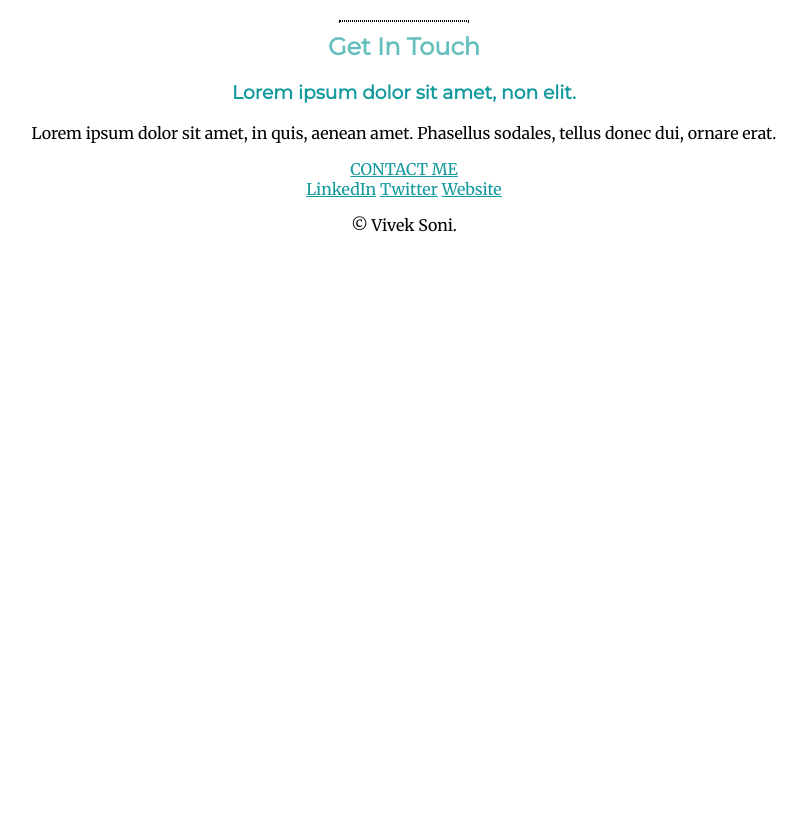
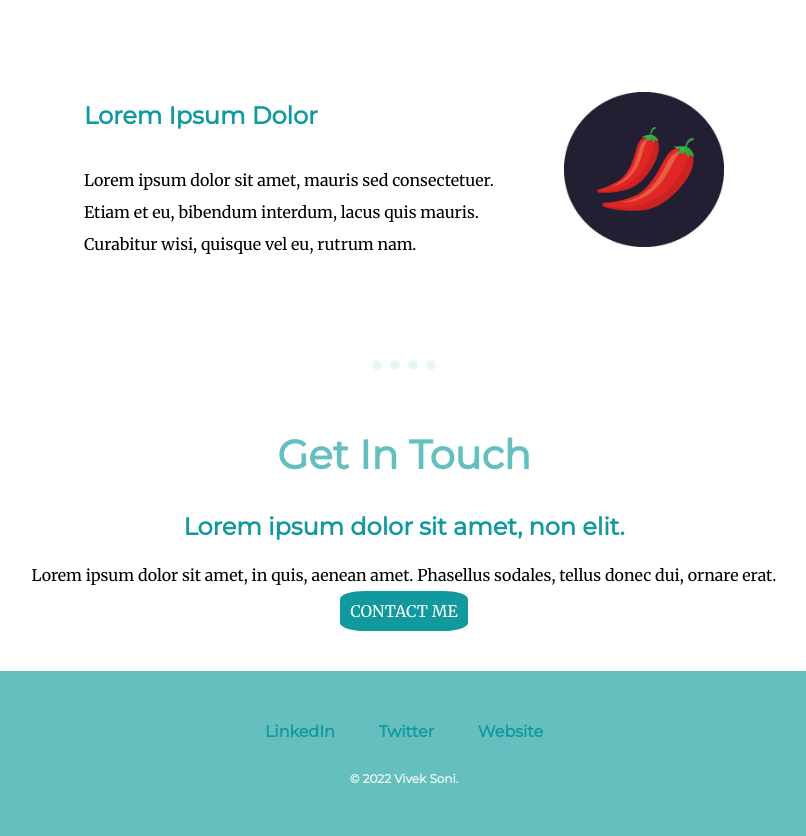
Before and after one commit to viveksooni/Web-Devlopment, a plain HTML site: page CSS-My Site/index.html in a window 1280 px wide. Shown: the part 1706-2542 px from the top of the page, without its empty margins (236-1042 px from the left). Before the commit the page ends 1957 px from the top, so only its background shows below. Drawn offline with Linux system fonts and the light colour scheme.

Commit message:
more css added

```diff
--- a/CSS-My Site/css/styles.css
+++ b/CSS-My Site/css/styles.css
@@ -23,11 +23,13 @@
     font-family: 'Montserrat',sans-serif;
     color: #66BFBF;
     margin-top: 10px;
+    font-size:40px;
 }
 
 h3{
     font-family: 'Montserrat',sans-serif;
     color: #11999E;
+    font-size:1.5rem;
 }
 
 a{
@@ -66,8 +68,16 @@
     margin-right: 30px;
 }
 .dp{
-    width:15%;
+    width:25%;
     margin: 30px auto 0 auto;
+
+}
+
+.profile{
+
+    width: 50%;
+    margin: 50px auto 100px auto;
+    line-height: 2;
 }
 
 .skill-row{
@@ -80,7 +90,46 @@
 
 hr{
 
-    border-style:dotted;
-    border: solid 0 0 0 0;
-    width: 10%;
+    border-style:none;
+    height :10px;
+    margin-top:50px;
+    margin-bottom: 50px;
+    border-top: dotted ;
+    border-width: 10px;
+    border-color: #EAF6F6;
+    width: 5%;
 }
+.bottom-container{
+    background-color: #66BFBF;
+    padding: 50px;
+    margin-top: 50px;
+}
+
+.footer-link{
+    margin:20px;
+    font-family: 'Montserrat',sans-serif;
+    color:#11999E;
+    font-weight: bold;
+    text-decoration: none;
+}
+
+.copyright{
+    font-family: 'Montserrat',sans-serif;
+    margin: 30px;
+    color:#EAF6F6;
+    font-weight: bold;
+    font-size:12px;
+    margin-bottom: 0px;
+
+}
+
+.btn{
+
+    background-color:#11999E;
+    border-radius: 20%;
+    color: white;
+    text-decoration: none;
+    padding: 10px;
+    margin-top: 30px;
+
+}
--- a/CSS-My Site/index.html
+++ b/CSS-My Site/index.html
@@ -24,12 +24,12 @@
         <img class="bottom-cloud" src="images/cloud.png" alt="cloud-img">
         <img src="images/mountain.png" alt="mountain-img">
     </div>
-<hr>
+
     <div class="middle-container">
         <div class="profile">
           <img class="dp" src="images/vivek_photo.png" alt="vivek-img">
           <h2>Welcome Neo.</h2>
-          <p>Lorem ipsum dolor sit amet, vitae volutpat, dui conubia, dolor urna. Non auctor, montes nulla distinctio.</p>
+          <p>I am python and web devloper.I am currently pursuing my becholers in computer science from PSIT college of engineering. Lorem, ipsum dolor sit amet consectetur adipisicing elit. Quis, perspiciatis!</p>
         </div>
         <hr>
         <div class="skills">
@@ -59,7 +59,7 @@
         <a class="footer-link" href="https://www.linkedin.com/">LinkedIn</a>
         <a class="footer-link" href="https://twitter.com/">Twitter</a>
         <a class="footer-link" href="https://www.appbrewery.co/">Website</a>
-        <p>© Vivek Soni.</p>
+        <p class="copyright">© 2022 Vivek Soni.</p>
       </div>
 
 
```
